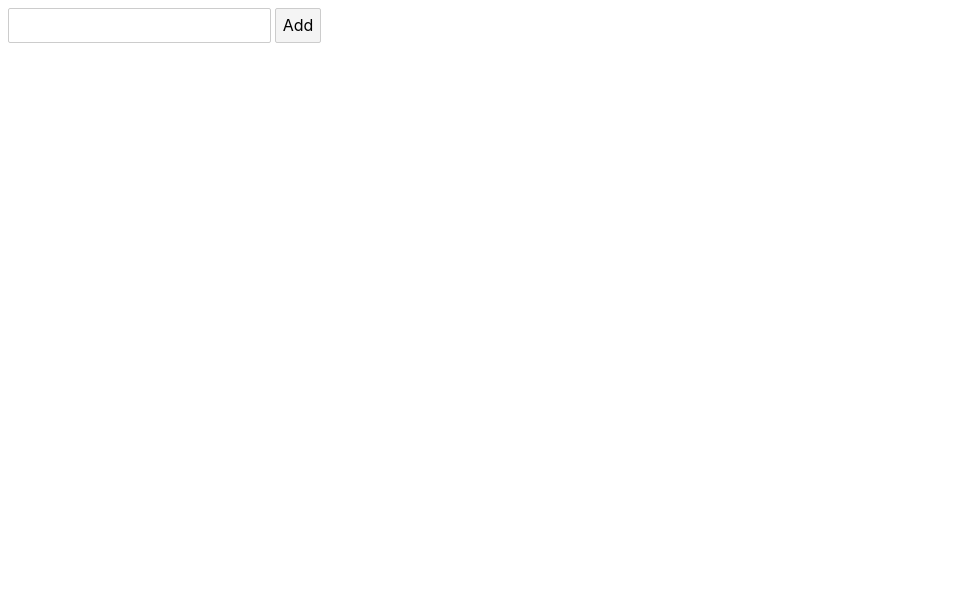
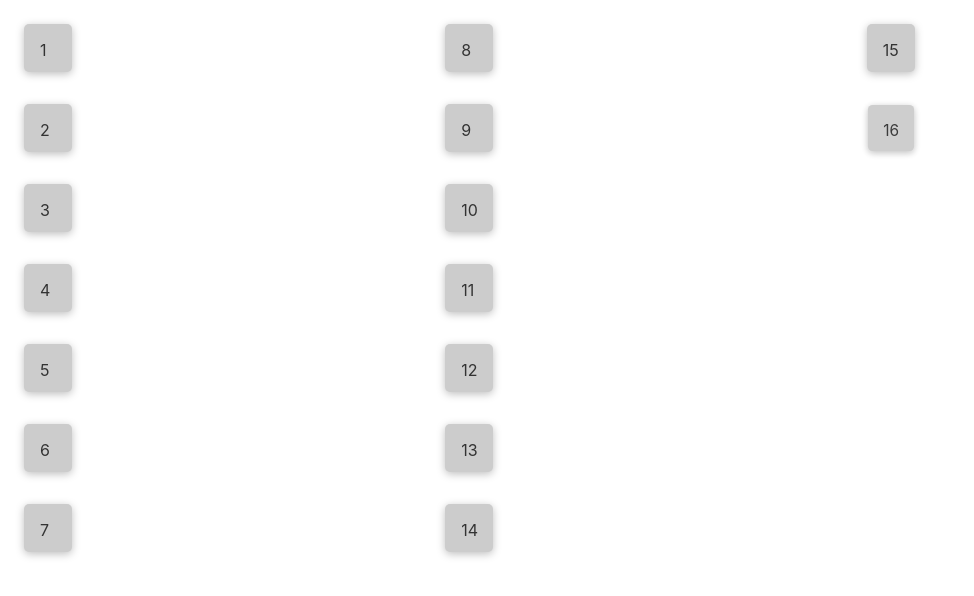
Before and after one commit to all-the-planet/earth-innovates-animations, a Svelte app: page / in a window 1280 px wide. Shown: the top 596 px of the page, without its empty margins (0-974 px from the left). Built offline with nearby package versions, Linux system fonts and the light colour scheme.

Commit message:
added generators for days

```diff
--- a/src/App.svelte
+++ b/src/App.svelte
@@ -10,7 +10,7 @@
 
   const progress = tweened(0, {
     delay: 0,
-        duration: 400,   // default = 400
+    duration: 400, // default = 400
     easing: cubicIn
   });
 
@@ -20,29 +20,51 @@
 
   let boxes = [];
 
-    function addBox() {
-        boxes = [...boxes, boxInput.value]
+  function addBox(value) {
+    boxes = [...boxes, value];
   }
+
+  // for (let i = 1; i <= 5; i++) {
+  //     addBox(i.toString());
+  // }
+
+  let contrib = [];
+  let i = 0;
+
+  setInterval(() => {
+    if (i < 30) {
+      i++;
+      addBox(i);
+    }
+  }, 300);
 </script>
 
 <style>
   div {
-        width: 10rem;
-        height: 10rem;
+    width: 1rem;
+    height: 1rem;
     background: #ccc;
     margin: 1rem;
-        box-shadow: 0 2px 8px rgba(0,0,0,0.26);
+    box-shadow: 0 2px 8px rgba(0, 0, 0, 0.26);
     border-radius: 5px;
     padding: 1rem;
+  }
+  .year {
+    height: 600px;
+    display: flex;
+    flex-direction: column;
+    flex-wrap: wrap;
   }
 </style>
 
 <!-- <progress value={$progress}></progress> -->
 <!-- <Spring /> -->
 
-<input type="text" bind:this={boxInput}>
-<button on:click={addBox}>Add</button>
+<!-- <input type="text" bind:this={boxInput}>
+<button on:click={addBox}>Add</button> -->
 
+<section class="year">
   {#each boxes as box (box)}
-    <div transition:scale>{box}</div>
+    <div transition:scale={{ delay: 0, duration: 300 }}>{box}</div>
   {/each}
+</section>
```
Lines whose indentation alone changed are shown as unchanged.
